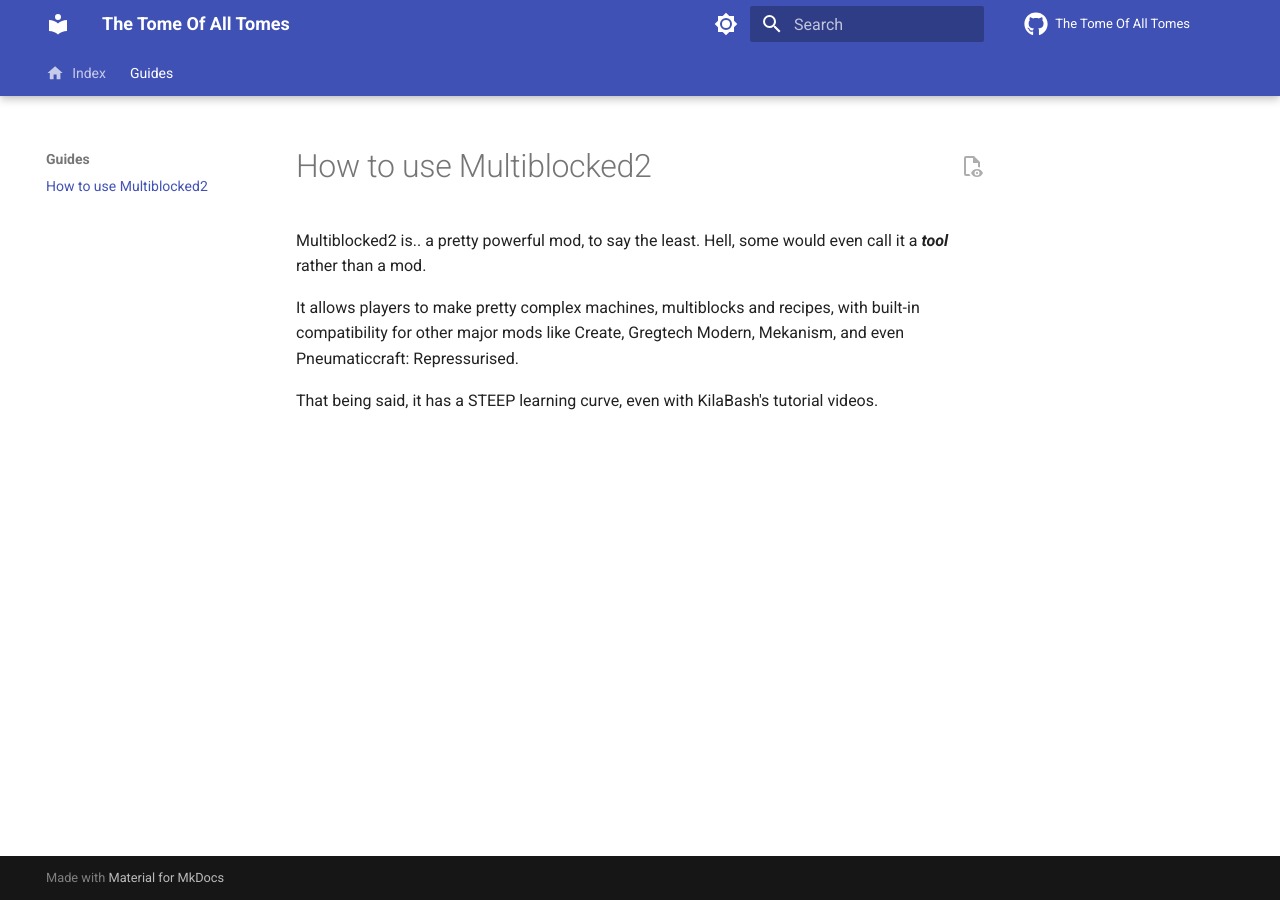
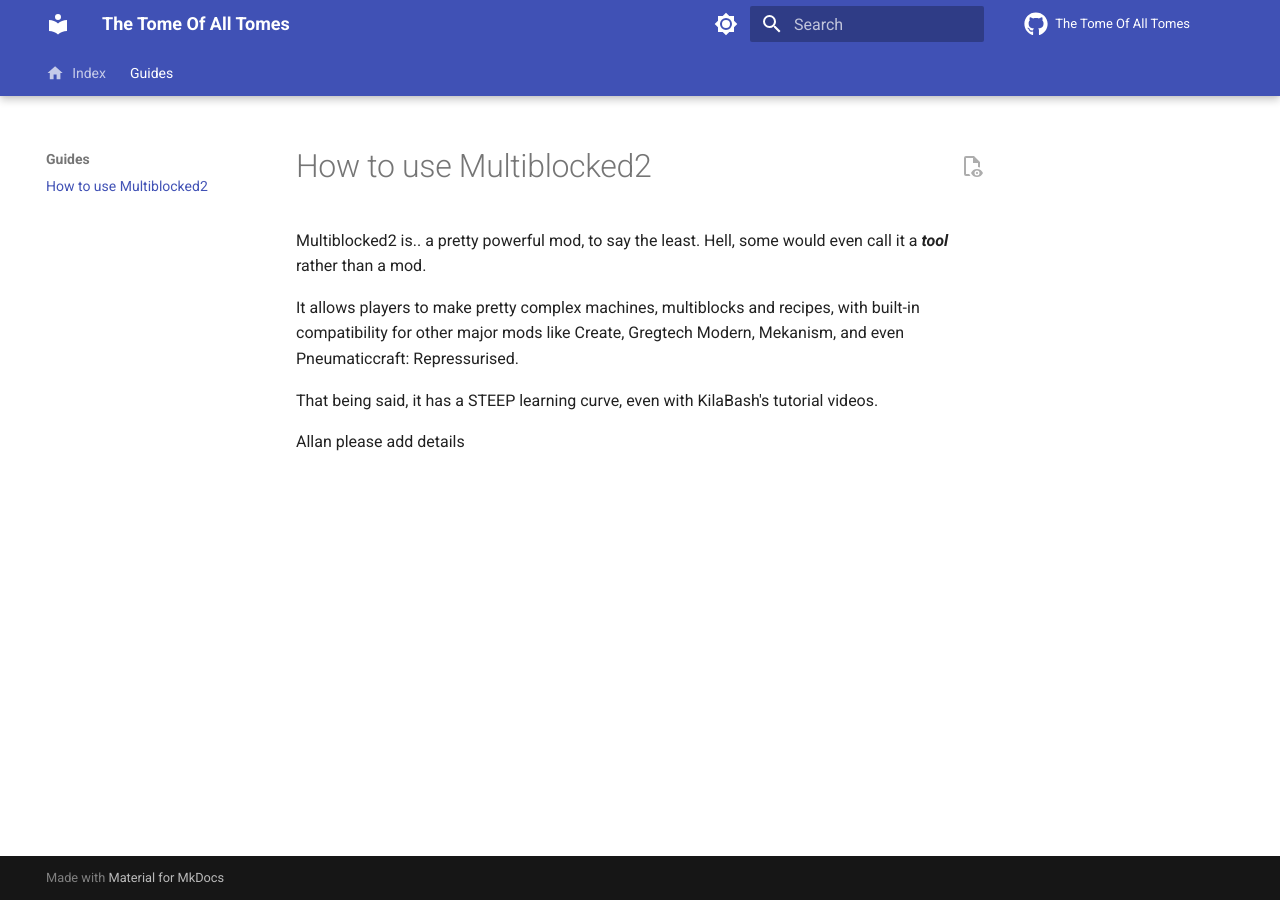
Before and after one commit to The-Incipisphere/The-Tome-Of-All-Tomes, an MkDocs documentation site: the page built from docs/guides/howToUseMultiblocked2Properly.md, in a window 1280 px wide. Built offline with MkDocs 1.6.1 and Material for MkDocs 9.7.7, drawn with Linux system fonts in a browser that asks for light colours; comment, search, counter and statistics services are not loaded.

Commit message:
https://www.youtube.com/watch?v=hBrqlE25lGs

```diff
--- a/docs/guides/howToUseMultiblocked2Properly.md
+++ b/docs/guides/howToUseMultiblocked2Properly.md
@@ -5,3 +5,5 @@ Multiblocked2 is.. a pretty powerful mod, to say the least. Hell, some would eve
 It allows players to make pretty complex machines, multiblocks and recipes, with built-in compatibility for other major mods like Create, Gregtech Modern, Mekanism, and even Pneumaticcraft: Repressurised.
 
 That being said, it has a STEEP learning curve, even with KilaBash's tutorial videos.
+
+Allan please add details
```
